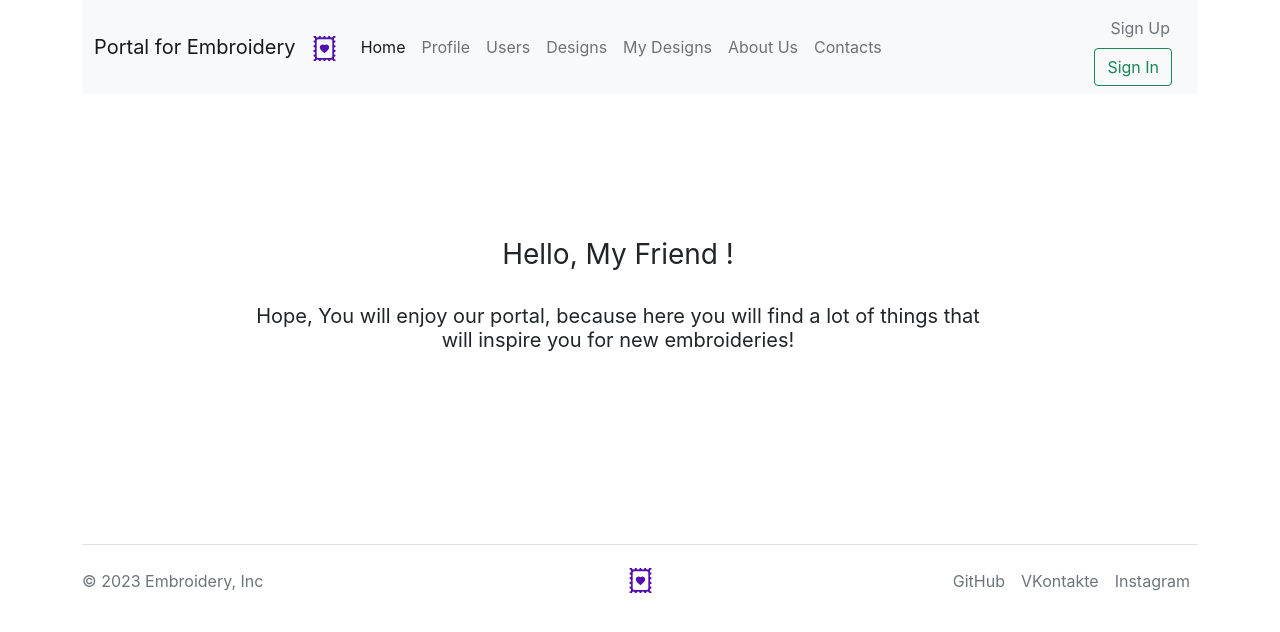
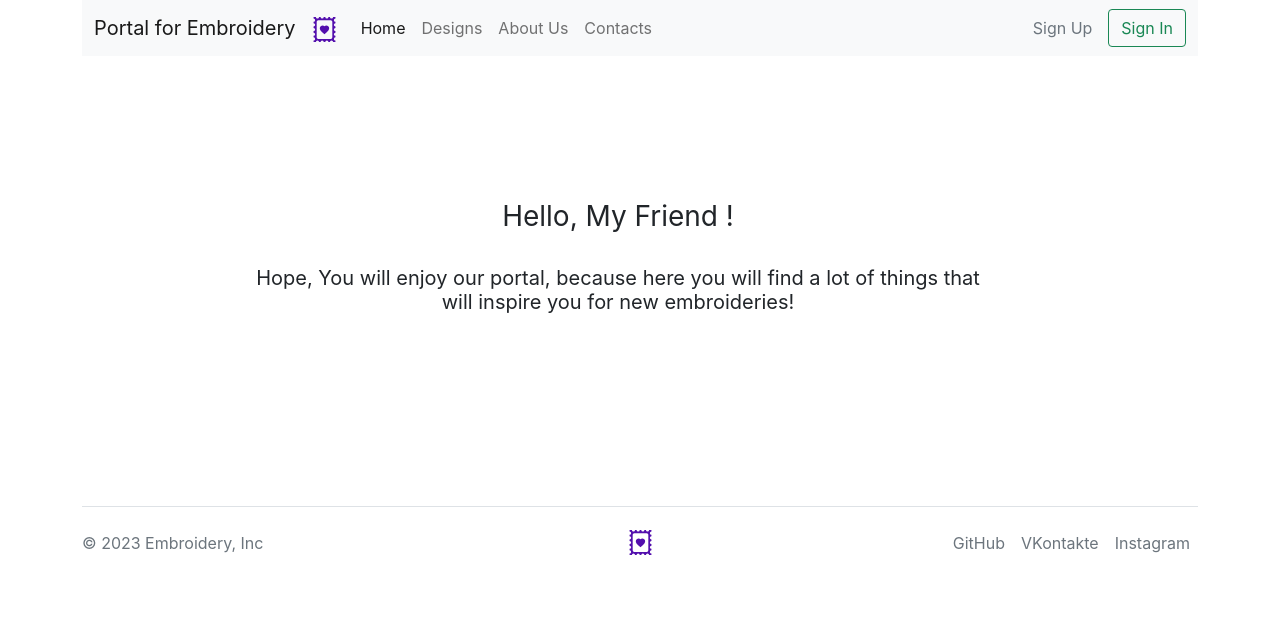
Before and after one commit to katseliv/portal-for-embroidery-frontend, a React (Create React App) app: page / in a window 1280 px wide. Shown: the top 632 px of the page. Built offline with nearby package versions, Linux system fonts and the light colour scheme.

Commit message:
Fixed headers.

```diff
--- a/src/components/header/Header.jsx
+++ b/src/components/header/Header.jsx
@@ -7,11 +7,6 @@ const Header = (props) => {
         <div className="container">
             <nav className="navbar navbar-expand-lg navbar-light bg-light">
                 <div className="container-fluid">
-                    <button className="navbar-toggler" type="button" data-bs-toggle="collapse"
-                            data-bs-target="#navbarTogglerDemo03"
-                            aria-controls="navbarTogglerDemo03" aria-expanded="false" aria-label="Toggle navigation">
-                        <span className="navbar-toggler-icon"></span>
-                    </button>
                     <NavLink className="navbar-brand" to="/">Portal for Embroidery</NavLink>
                     <NavLink className="navbar-brand" to="/">
                         <img className="align-content-center" src={postageHeart} height="25" width="25" alt=""/>
@@ -21,18 +16,24 @@ const Header = (props) => {
                             <li className="nav-item">
                                 <NavLink className="nav-link" to="/">Home</NavLink>
                             </li>
+                            {props.isAuthenticated &&
                                 <li className="nav-item">
                                     <NavLink className="nav-link" to="/profile">Profile</NavLink>
                                 </li>
+                            }
+                            {props.isAuthenticated && props.profile && props.profile.role === "ADMIN" &&
                                 <li className="nav-item">
                                     <NavLink className="nav-link" to="/users">Users</NavLink>
                                 </li>
+                            }
                             <li className="nav-item">
                                 <NavLink className="nav-link" to="/designs">Designs</NavLink>
                             </li>
+                            {props.isAuthenticated && props.profile && props.profile.role === "DESIGNER" &&
                                 <li className="nav-item">
                                     <NavLink className="nav-link" to="/designs">My Designs</NavLink>
                                 </li>
+                            }
                             <li className="nav-item">
                                 <NavLink className="nav-link" to="/about-us">About Us</NavLink>
                             </li>
@@ -42,12 +43,12 @@ const Header = (props) => {
                         </ul>
                         {props.isAuthenticated
                             ? <button className="btn btn-outline-danger" onClick={() => props.logout()}>Sign Out</button>
-                            : <div>
+                            : <>
                                 <NavLink className="link-secondary nav-link" to="/sign-up">Sign Up</NavLink>
                                 <form className="d-flex" action="/sign-in">
                                     <button className="btn btn-outline-success" type="submit">Sign In</button>
                                 </form>
-                            </div>
+                            </>
                         }
                     </div>
                 </div>
--- a/src/components/header/HeaderContainer.jsx
+++ b/src/components/header/HeaderContainer.jsx
@@ -4,6 +4,7 @@ import {compose} from "redux";
 import Header from "./Header";
 import {logoutThunkCreator} from "../../redux/auth-reducer";
 import {getIsAuthenticated} from "../../redux/auth-selector";
+import {getUserProfile} from "../../redux/user-selector";
 
 class HeaderContainer extends React.Component {
     logout = () => {
@@ -11,12 +12,13 @@ class HeaderContainer extends React.Component {
     }
 
     render() {
-        return (<Header {...this.props} logout={this.logout}/>);
+        return <Header {...this.props} logout={this.logout}/>;
     }
 }
 
 let mapStateToProps = (state) => {
     return {
+        profile: getUserProfile(state),
         isAuthenticated: getIsAuthenticated(state)
     }
 }
```
Lines whose indentation alone changed are shown as unchanged.
